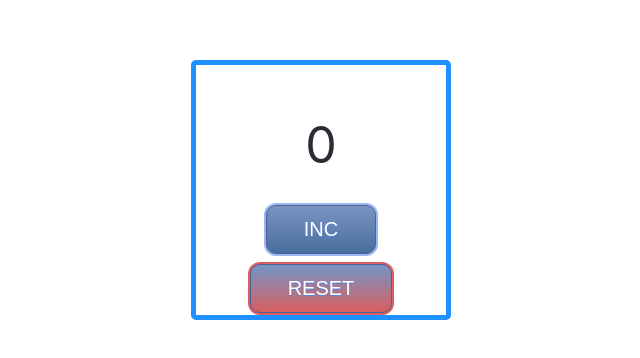
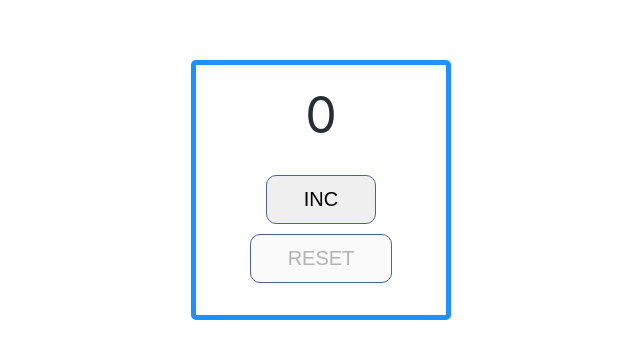
Before and after one commit to Saleroses/React-Tests, a React (Create React App) app: page / in a window 1280 px wide. Shown: the part 140-498 px from the top of the page, without its empty margins (319-959 px from the left). Built offline with nearby package versions, Linux system fonts and the light colour scheme.

Commit message:
CoolCounter

```diff
--- a/src/Components/Counter/Counter.module.css
+++ b/src/Components/Counter/Counter.module.css
@@ -1,12 +1,12 @@
 .normal {
-    margin-top: 50px;
+    margin-top: 20px;
     color: #282c34;
     font-size: 50px;
     margin-bottom: 30px;
 }
 
 .error {
-    margin-top: 50px;
+    margin-top: 20px;
     color: crimson;
     font-size: 50px;
     margin-bottom: 30px;
@@ -22,49 +22,25 @@
 }
 
 .myButton {
-    box-shadow: 0px 0px 0px 2px #9fb4f2;
-    background:linear-gradient(to bottom, #7892c2 5%, #476e9e 100%);
-    background-color:#7892c2;
     border-radius:10px;
     border:1px solid #4e6096;
-    display:inline-block;
-    cursor:pointer;
-    color:#ffffff;
-    font-family:Arial;
     margin-bottom: 10px;
     font-size:20px;
     padding:12px 37px;
-    text-decoration:none;
-    text-shadow:0px 1px 0px #5c80db;
 }
-.myButton:hover {
-    background:linear-gradient(to bottom, #476e9e 5%, #7892c2 100%);
-    background-color:#476e9e;
-}
+
 .myButton:active {
     position:relative;
     top:1px;
 }
 
 .myButtonRes {
-    box-shadow: 0px 0px 0px 2px #d95e5e;
-    background:linear-gradient(to bottom, #7892c2 5%, #d95e5e 100%);
-    background-color:#d95e5e;
     border-radius:10px;
     border:1px solid #4e6096;
-    display:inline-block;
-    cursor:pointer;
-    color:#ffffff;
-    font-family:Arial;
+    margin-bottom: 10px;
     font-size:20px;
     padding:12px 37px;
-    text-decoration:none;
-    text-shadow:0px 1px 0px #5c80db;
-}
 
-.myButtonRes:hover {
-    background:linear-gradient(to bottom, #d95e5e 5%, #d95e5e 90%);
-    background-color:#d95e5e;
 }
 
 .myButtonRes:active {
--- a/src/Components/Counter/Counter.tsx
+++ b/src/Components/Counter/Counter.tsx
@@ -1,6 +1,4 @@
 import React, {useState} from 'react';
-import {Simulate} from "react-dom/test-utils";
-import error = Simulate.error;
 import s from "./Counter.module.css"
 
 const CoolCounter = () => {
```
